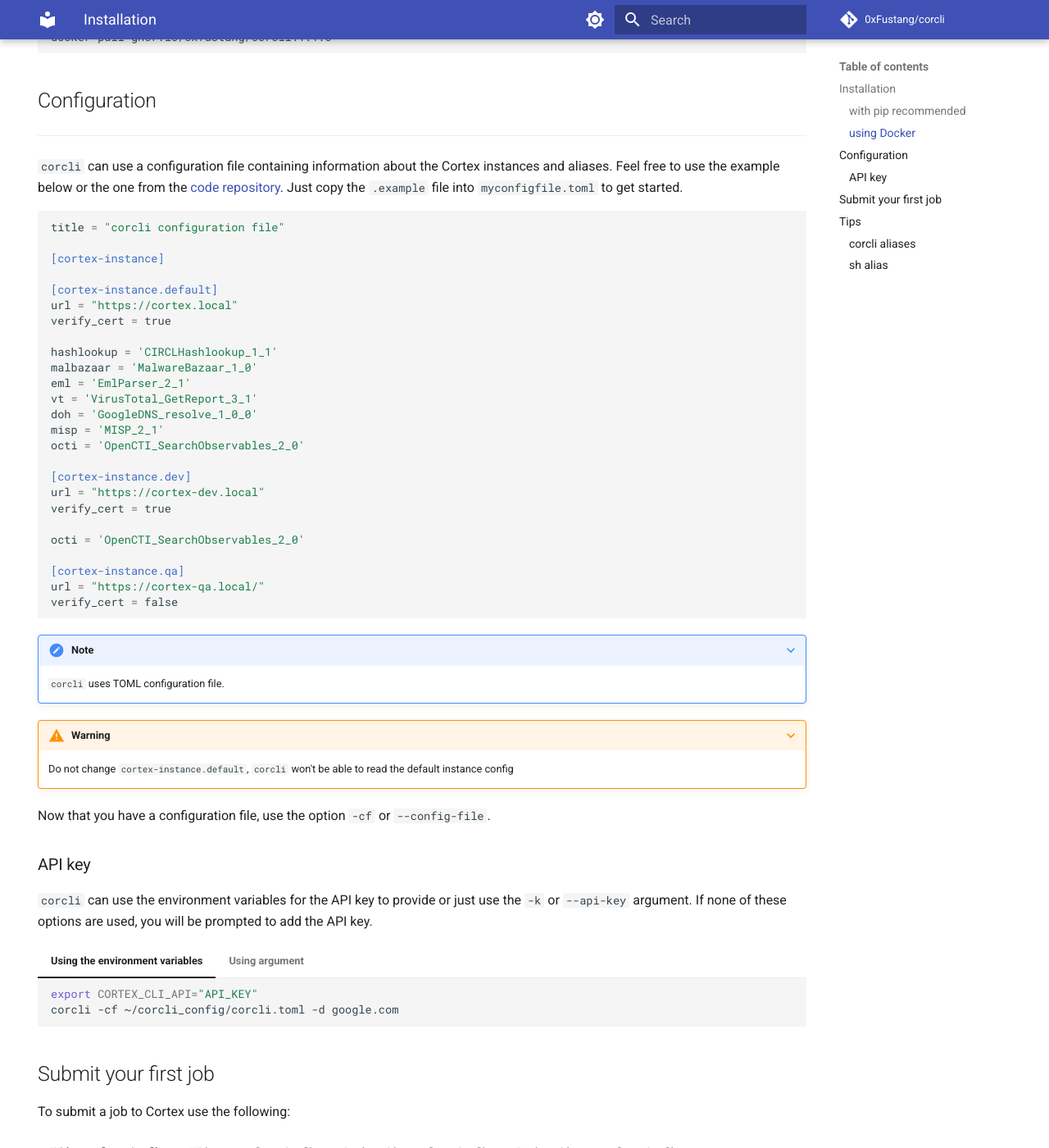
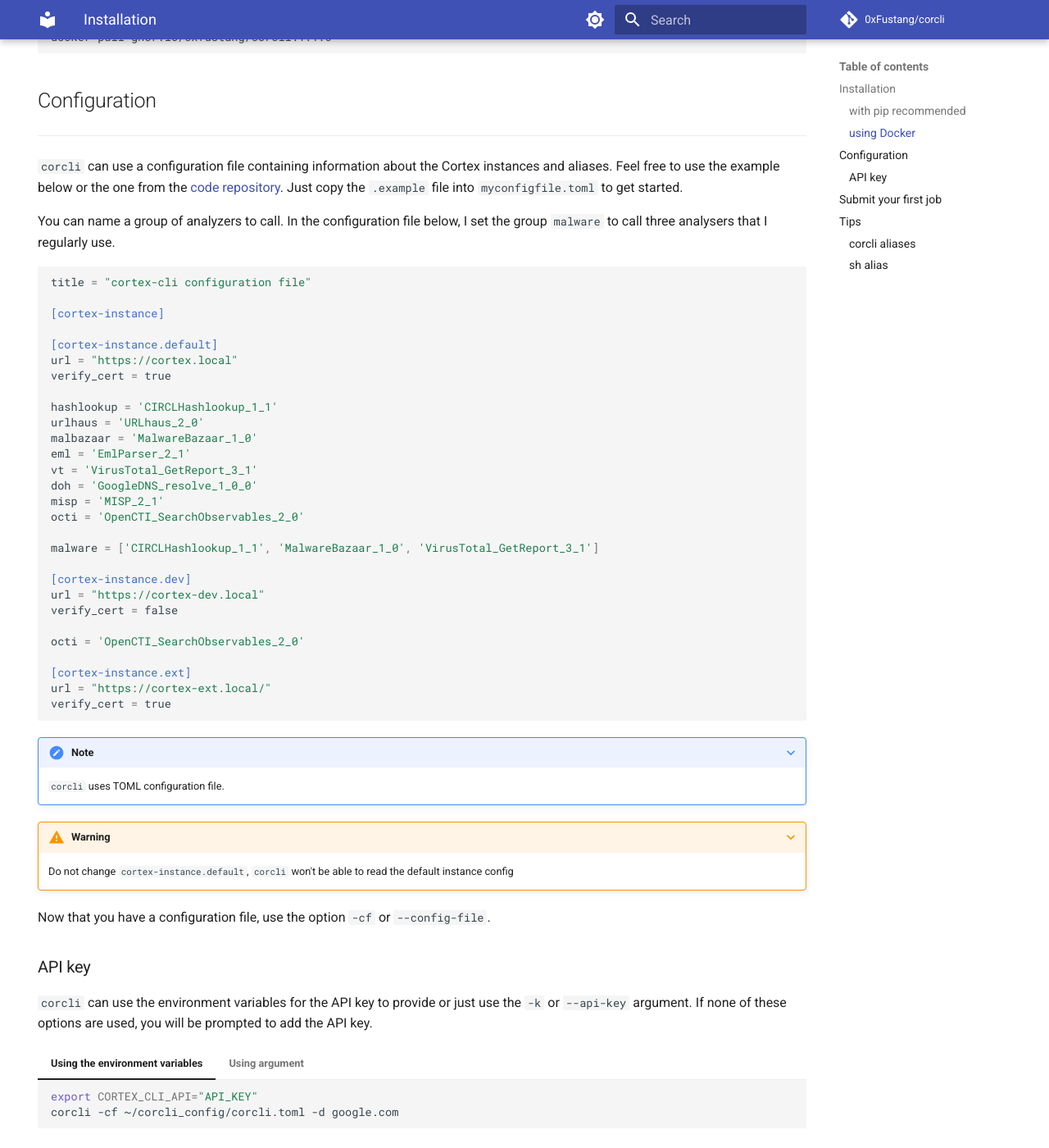
Before and after one commit to 0xFustang/corcli-docs, an MkDocs documentation site: the page built from docs/getting-started.md, in a window 1280 px wide and 1400 px high, scrolled down 896 px. Shown: the whole window at 82% size. Built offline with MkDocs 1.6.1 and Material for MkDocs 9.7.7, drawn with Linux system fonts in a browser that asks for light colours; comment, search, counter and statistics services are not loaded.

Commit message:
[UPD] - Documentation

````diff
--- a/docs/getting-started.md
+++ b/docs/getting-started.md
@@ -88,8 +88,10 @@
 
 `corcli` can use a configuration file containing information about the Cortex instances and aliases. Feel free to use the example below or the one from the [code repository]. Just copy the `.example` file into `myconfigfile.toml` to get started.
 
+You can name a group of analyzers to call. In the configuration file below, I set the group `malware` to call three analysers that I regularly use.
+
 ```toml
-title = "corcli configuration file"
+title = "cortex-cli configuration file"
 
 [cortex-instance]
 
@@ -98,6 +100,7 @@
 verify_cert = true
 
 hashlookup = 'CIRCLHashlookup_1_1'
+urlhaus = 'URLhaus_2_0'
 malbazaar = 'MalwareBazaar_1_0'
 eml = 'EmlParser_2_1'
 vt = 'VirusTotal_GetReport_3_1'
@@ -105,15 +108,17 @@
 misp = 'MISP_2_1'
 octi = 'OpenCTI_SearchObservables_2_0'
 
+malware = ['CIRCLHashlookup_1_1', 'MalwareBazaar_1_0', 'VirusTotal_GetReport_3_1']
+
 [cortex-instance.dev]
 url = "https://cortex-dev.local"
-verify_cert = true
+verify_cert = false
 
 octi = 'OpenCTI_SearchObservables_2_0'
 
-[cortex-instance.qa]
-url = "https://cortex-qa.local/"
-verify_cert = false
+[cortex-instance.ext]
+url = "https://cortex-ext.local/"
+verify_cert = true
 ```
 
 ???+ note
````
Also changed, not shown: docs/index.md (+3 -2 lines).
